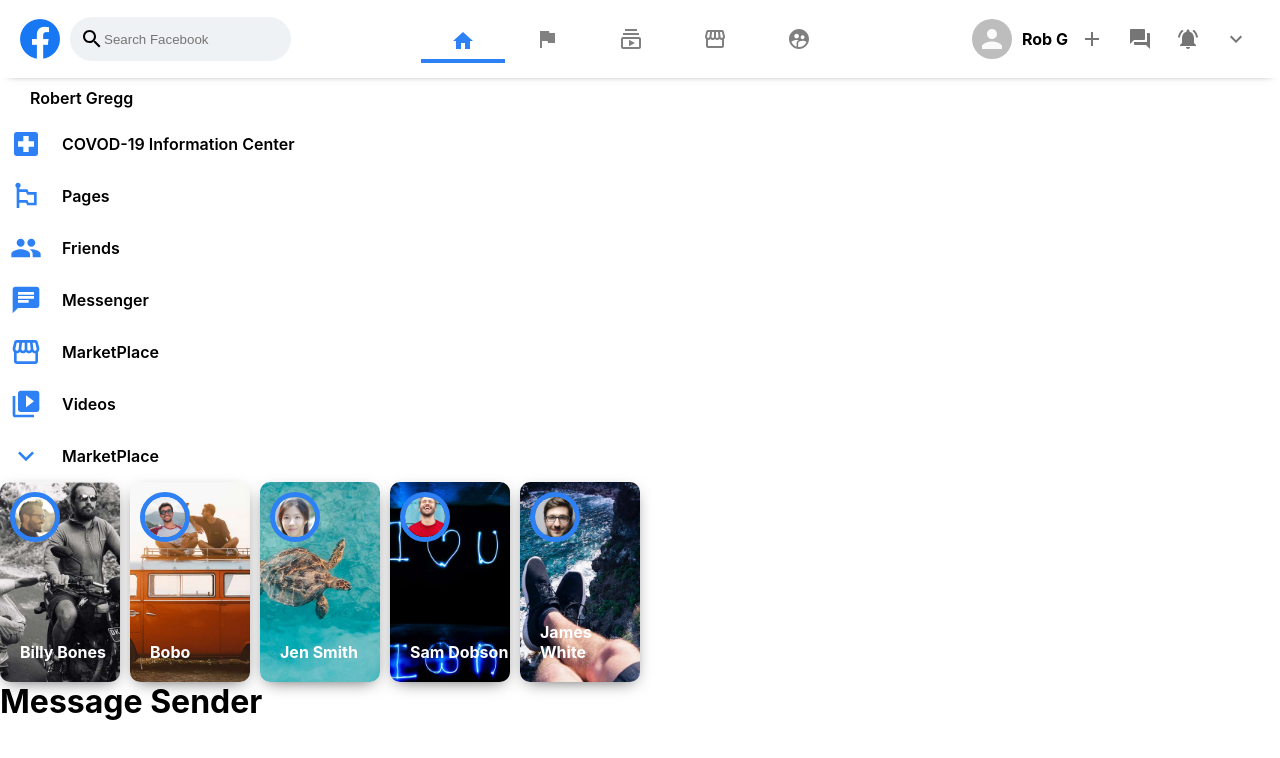
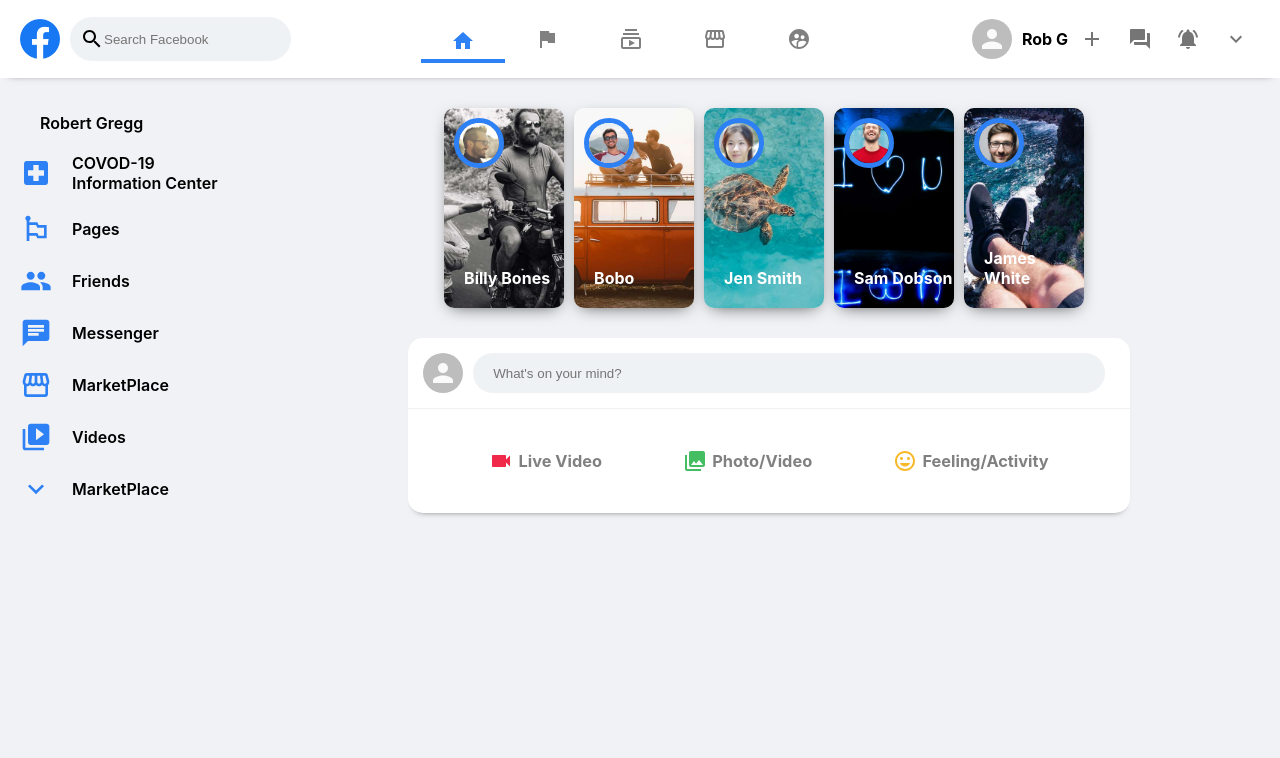
Before and after one commit to robertgregg3/facebook-clone, a React (Create React App) app: page / in a window 1280 px wide. Shown: the top 758 px of the page. Built offline with nearby package versions, Linux system fonts and the light colour scheme.

Commit message:
Added messageSender component

```diff
--- a/src/Components/MessageSender.js
+++ b/src/Components/MessageSender.js
@@ -1,10 +1,43 @@
 import React from "react";
+import { Avatar } from "@material-ui/core";
+import VideoCamIcon from "@material-ui/icons/Videocam";
+import PhotoLibraryIcon from "@material-ui/icons/PhotoLibrary";
+import InsertEmoticonIcon from "@material-ui/icons/InsertEmoticon";
 import "../css/MessageSender.css";
 
 function MessageSender() {
+  const handleSubmit = (e) => {
+    e.preventDefault();
+  };
+
   return (
     <div className="messageSender">
-      <h1>Message Sender</h1>
+      <div className="messageSender__top">
+        <Avatar />
+        <form>
+          <input
+            className="messageSender__input"
+            placeholder={`What's on your mind?`}
+          />
+          <button onClick={handleSubmit} type="submit">
+            Hidden Submit
+          </button>
+        </form>
+      </div>
+      <div className="messageSender__bottom">
+        <div className="messageSender__option">
+          <VideoCamIcon style={{ color: "#f02849" }} />
+          <h3>Live Video</h3>
+        </div>
+        <div className="messageSender__option">
+          <PhotoLibraryIcon style={{ color: "#45bd62" }} />
+          <h3>Photo/Video</h3>
+        </div>
+        <div className="messageSender__option">
+          <InsertEmoticonIcon style={{ color: "#f7b928" }} />
+          <h3>Feeling/Activity</h3>
+        </div>
+      </div>
     </div>
   );
 }
--- a/src/css/Feed.css
+++ b/src/css/Feed.css
@@ -0,0 +1,8 @@
+.feed {
+  display: flex;
+  padding: 30px 150px;
+  flex-direction: column;
+  justify-content: center;
+  align-items: center;
+  flex: 1;
+}
--- a/src/css/MessageSender.css
+++ b/src/css/MessageSender.css
@@ -0,0 +1,58 @@
+.messageSender {
+  display: flex;
+  margin-top: 30px;
+  flex-direction: column;
+  background-color: #fff;
+  border-radius: 15px;
+  box-shadow: 0px 5px 7px -7px rgb(0, 0, 0, 0.75);
+  width: 100%;
+}
+
+.messageSender__top {
+  display: flex;
+  border-bottom: 1px solid #eff2f5;
+  padding: 15px;
+}
+
+.messageSender__top > form {
+  flex: 1;
+  display: flex;
+}
+
+.messageSender__top > form > input {
+  flex: 1;
+  outline-width: 0;
+  border: none;
+  padding: 5px 20px;
+  margin: 0 10px;
+  border-radius: 999px;
+  background-color: #eff2f5;
+}
+
+.messageSender__top > form > button {
+  display: none;
+}
+
+.messageSender__bottom {
+  display: flex;
+  justify-content: space-evenly;
+  padding: 20px;
+}
+
+.messageSender__option {
+  display: flex;
+  align-items: center;
+  cursor: pointer;
+  font-size: 14px;
+  padding: 20px;
+  color: gray;
+}
+
+.messageSender__option > .MuiSvgIcon-root {
+  margin-right: 5px;
+}
+
+.messageSender__option:hover {
+  background-color: #eff2f5;
+  border-radius: 20px;
+}
--- a/src/css/Sidebar.css
+++ b/src/css/Sidebar.css
@@ -0,0 +1,4 @@
+.sidebar {
+  padding: 25px 10px;
+  flex: 0.33;
+}
--- a/src/css/app.css
+++ b/src/css/app.css
@@ -0,0 +1,8 @@
+.app {
+  background-color: #f1f2f5;
+  height: 100vh;
+}
+
+.app__body {
+  display: flex;
+}
```
Also changed, not shown: 1 other file (tests, documents, lock files or other folders).
